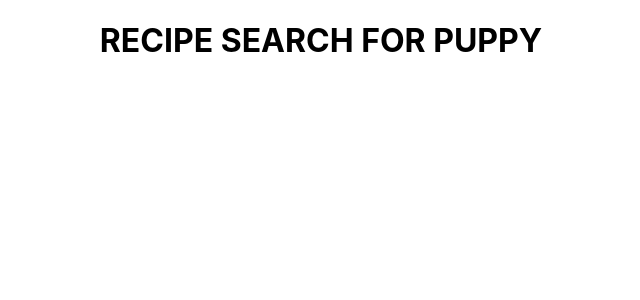
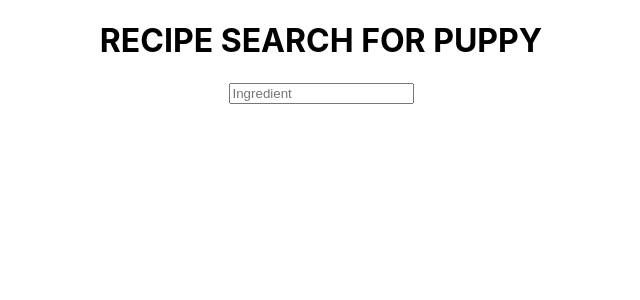
Before and after one commit to sindhubedare/recipe-search, a React (Create React App) app: page / in a window 1280 px wide. Shown: the top 300 px of the page, without its empty margins (319-959 px from the left). Built offline with nearby package versions, Linux system fonts and the light colour scheme.

Commit message:
Search bar

```diff
--- a/src/App.js
+++ b/src/App.js
@@ -1,11 +1,13 @@
 import React from 'react';
 import './App.css';
 import Header from './Components/Header'
+import Search from './Search/Search';
 
 function App() {
   return (
     <div className="App">
      <Header />
+     <Search />
     </div>
   );
 }
--- a/src/Search/Search.js
+++ b/src/Search/Search.js
@@ -0,0 +1,17 @@
+import React from 'react';
+
+export default () => {
+    return(
+
+  <div className="row">
+  <form className="col s12">
+    <div className="row">
+      <div className="input-field col s6">
+        <input placeholder="Ingredient" id="first_name" type="text" className="validate" />
+        {/* <label htmlFor="first_name">First Name</label> */}
+       </div>
+      </div>
+    </form>
+  </div>
+    )
+}
```
